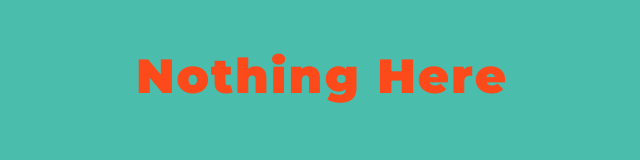
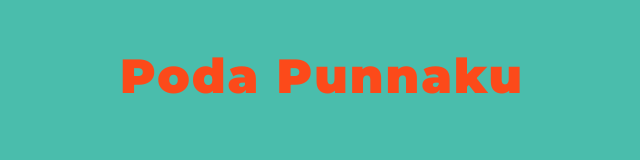
Before and after one commit to TanushKr/Siva, a plain HTML site: page aboutus.html in a window 1280 px wide. Shown: the whole page, without its empty margins (318-958 px from the left). Drawn offline with Linux system fonts and the light colour scheme.

Commit message:
Update2 Aoubt us

```diff
--- a/aboutus.html
+++ b/aboutus.html
@@ -9,7 +9,7 @@
 <div class="idonno" >
 	<br><br>
 	<h1 class="title text-center">
-		Nothing Here
+		Poda Punnaku
 	</h1>
 	<br><br>
 </div>
```
